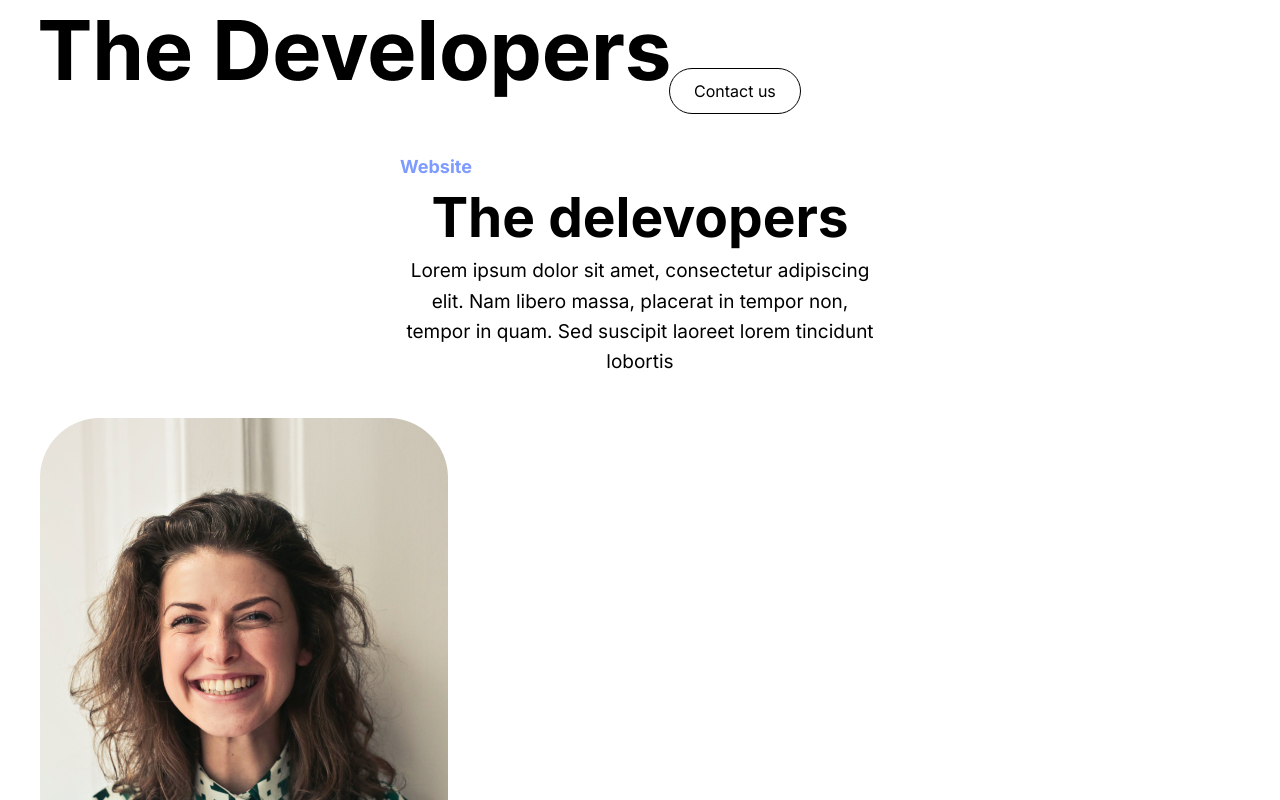
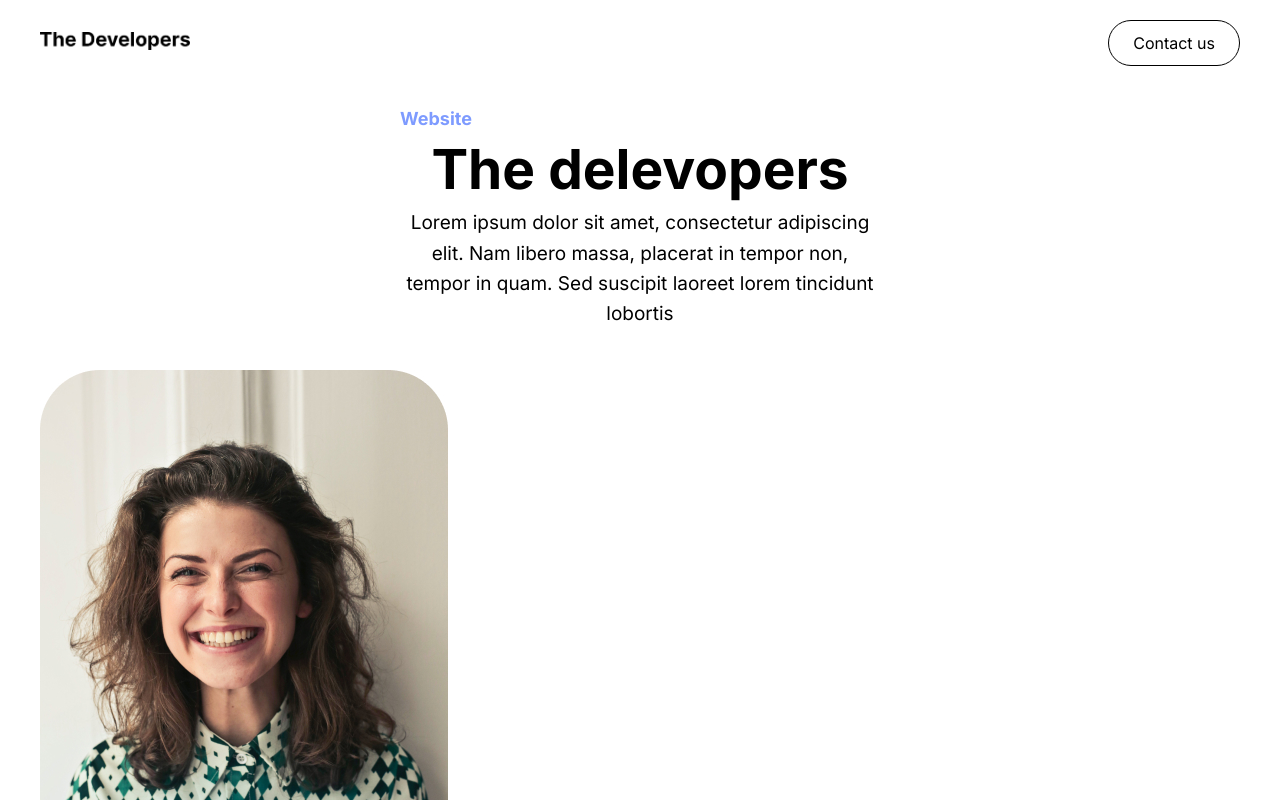
Before and after one commit to JoseMartins0808/Angular_first_application, an Angular app: page / in a window 1280 px wide. Shown: the top 800 px of the page. Built offline with nearby package versions, Linux system fonts and the light colour scheme.

Commit message:
feat: header & footer styling

```diff
--- a/src/app/components/footer/footer.component.html
+++ b/src/app/components/footer/footer.component.html
@@ -1,6 +1,8 @@
 <footer>
     <div class="container">
-        <img src="assets/the_developers_logo.png" alt="footer the developers">
-        <p>&copy; All rights reserved</p>
+        <div class="flex-box">
+            <img src="assets/the_developers_logo.png" alt="footer the developers">
+            <p>&copy; All rights reserved</p>
+        </div>
     </div>
 </footer>
--- a/src/app/components/footer/footer.component.sass
+++ b/src/app/components/footer/footer.component.sass
@@ -0,0 +1,9 @@
+.flex-box
+    gap: 10px 0
+    display: flex
+    flex-direction: column
+    align-items: center
+    justify-content: center
+
+.flex-box img
+    max-width: 150px
--- a/src/app/components/header/header.component.html
+++ b/src/app/components/header/header.component.html
@@ -1,8 +1,10 @@
 <header>
     <div class="container">
-        <a>
-            <img src="assets/the_developers_logo.png" alt="logo the developers">
-        </a>
-        <a class="btn outline md">Contact us</a>
+        <div class="flex-box">
+            <a>
+                <img src="assets/the_developers_logo.png" alt="logo the developers">
+            </a>
+            <a class="btn outline md">Contact us</a>
+        </div>
     </div>
 </header>
--- a/src/app/components/header/header.component.sass
+++ b/src/app/components/header/header.component.sass
@@ -0,0 +1,13 @@
+.flex-box
+    display: flex
+    flex-direction: column
+    align-items: center
+    justify-content: space-between
+    gap: 20px
+
+.flex-box img
+    max-width: 150px
+
+@media (min-width: 700px)
+    .flex-box
+        flex-direction: row
```
